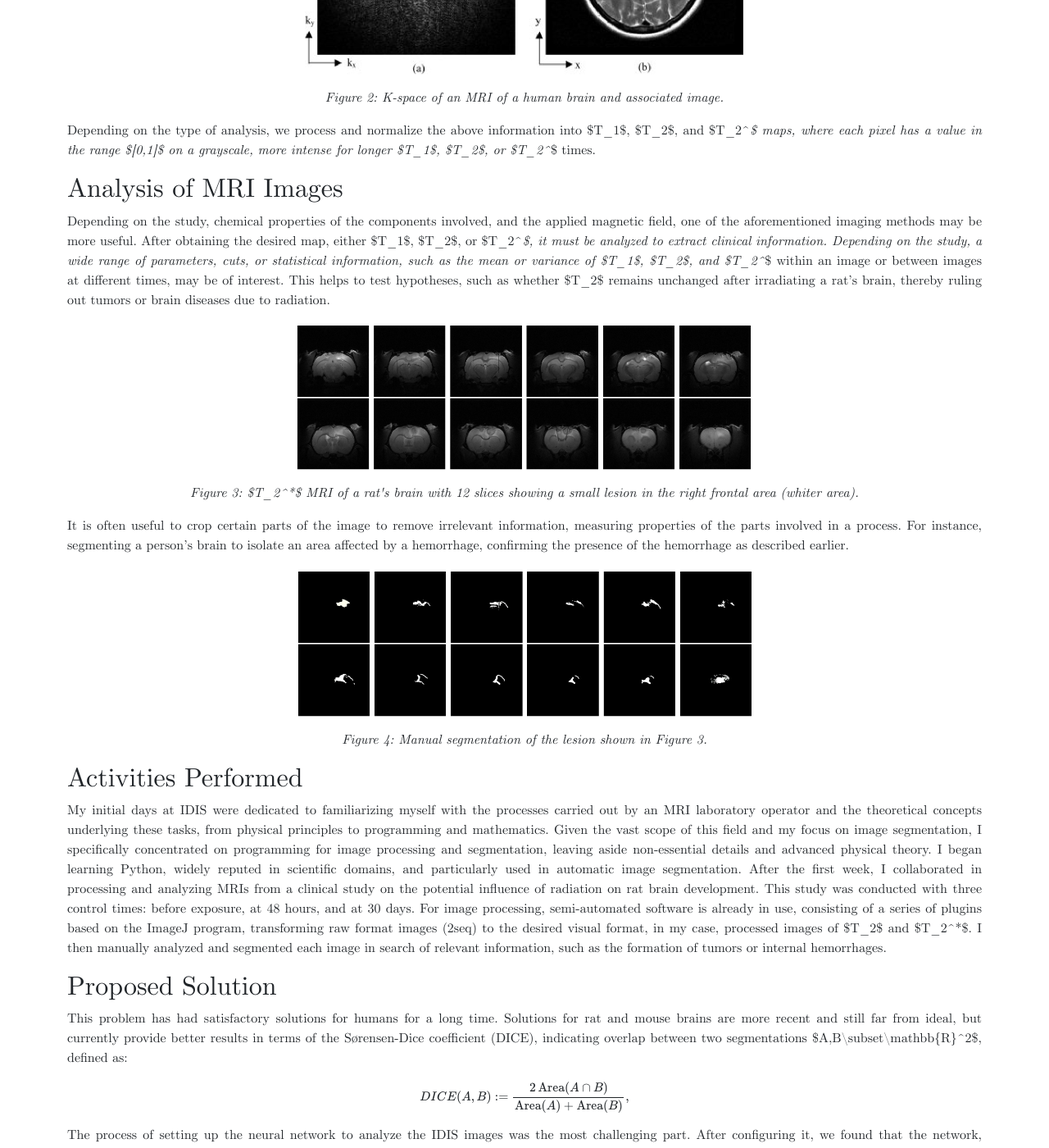
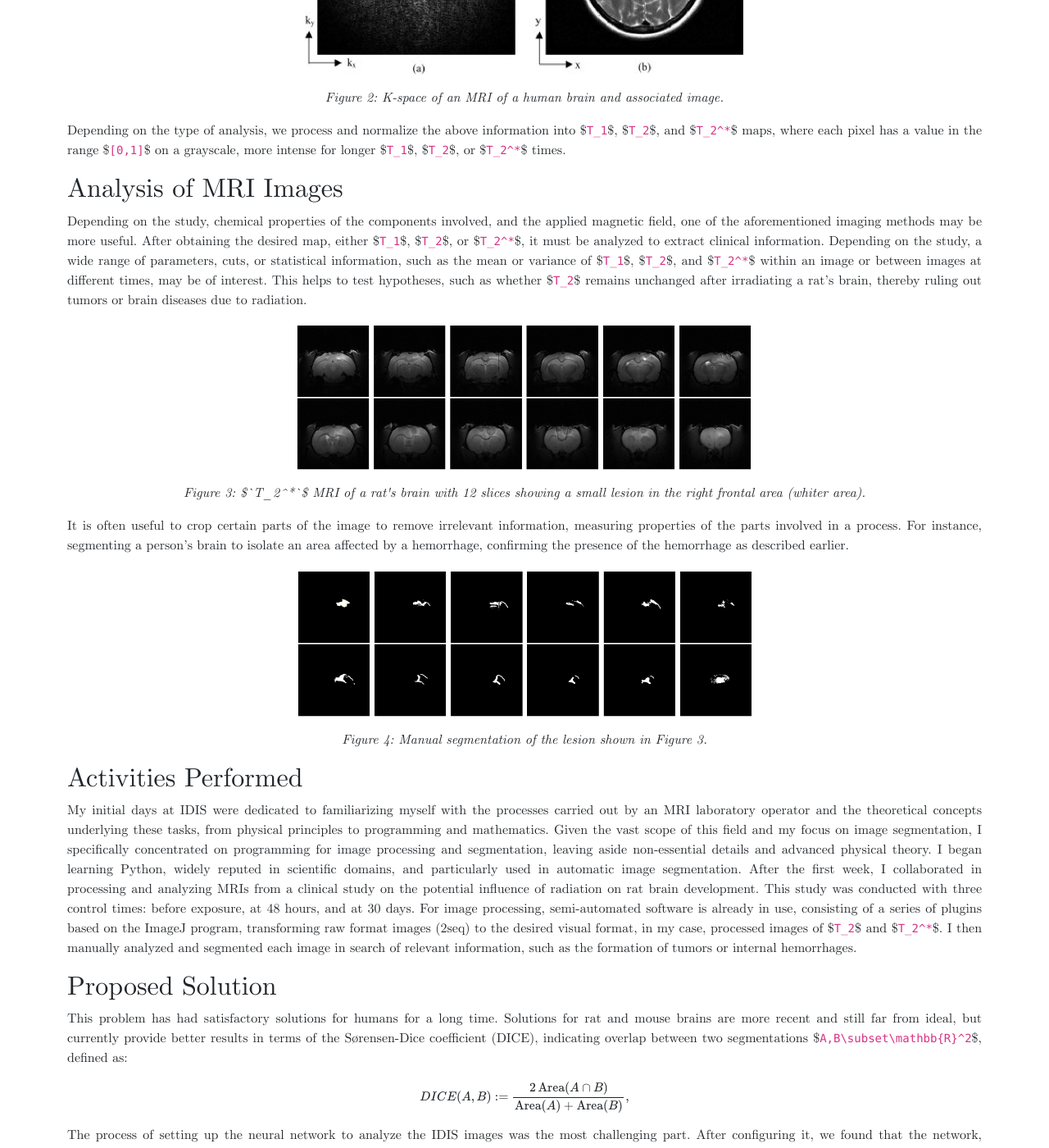
Before and after one commit to RoidaVinci/web, a Jekyll site: the page built from articles/idis.md, in a window 1280 px wide and 1400 px high, scrolled down 2015 px. Shown: the whole window at 82% size. Built offline with Jekyll 4.4.1, drawn with Linux system fonts in a browser that asks for light colours; some of the changed text lies outside the part shown.

Commit message:
Update idis.md

```diff
--- a/articles/idis.md
+++ b/articles/idis.md
@@ -13,7 +13,7 @@ During my internship, I worked on obtaining brain maps of rodents through softwa
 ## Magnetic Resonance Imaging
 Magnetic resonance imaging (MRI) is an indirect method of obtaining images of objects inaccessible through conventional lenses, such as human or rat organs. Its foundation is purely physical, using a magnetic field and subsequent transverse magnetic fields to obtain precise wave information about each point in space. This allows the reconstruction of two-dimensional images of the interiors of bodies.
 
-Under certain physical assumptions, the application of an external magnetic field to an isolated system containing Hydrogen nuclei causes the spins to predominantly align in the direction of the magnetic field. This creates a net magnetization, $M$, which is the sum of the magnetic moments of all Hydrogen nuclei in the system, described by the following equations over time:
+Under certain physical assumptions, the application of an external magnetic field to an isolated system containing Hydrogen nuclei causes the spins to predominantly align in the direction of the magnetic field. This creates a net magnetization, $`M`$, which is the sum of the magnetic moments of all Hydrogen nuclei in the system, described by the following equations over time:
 
 $$
 \begin{cases}
@@ -23,7 +23,7 @@ M_z(t)=M_0 (1-e^\frac{-t}{T_1}),
 \end{cases}
 $$
 
-where $M_0$ is the initial value of the net magnetization, greater with a stronger external magnetic field, and $T_1$ and $T_2$ are parameters dependent on the physico-chemical structure of the sample. The times $T_1$ and $T_2$ represent the time for the transverse components $M_x$ and $M_y$ and the longitudinal component $M_z$ to return to $1-\frac{1}{e} \approx 0.63$ of their equilibrium values. This process is crucial for subsequent MRI image analysis, as explained later.
+where $`M_0`$ is the initial value of the net magnetization, greater with a stronger external magnetic field, and $`T_1`$ and $`T_2`$ are parameters dependent on the physico-chemical structure of the sample. The times $`T_1`$ and $`T_2`$ represent the time for the transverse components $`M_x`$ and $`M_y`$ and the longitudinal component $`M_z`$ to return to $`1-\frac{1}{e} \approx 0.63`$ of their equilibrium values. This process is crucial for subsequent MRI image analysis, as explained later.
 
 <p align="center">
   <img src="../imaxes/mxymz.png" alt="Figure 1" style="max-width: 50%;">
@@ -32,23 +32,23 @@ where $M_0$ is the initial value of the net magnetization, greater with a strong
   <em>Figure 1: Illustration showing the tendency of net magnetization to return to the longitudinal axis, making the transverse magnetization null over time.</em>
 </p>
 
-In practice, the transverse component $M_x, M_y$ does not return to $1-\frac{1}{e}$ of the equilibrium value within $T_2$. Local chemical structure differences and magnetic field inhomogeneities cause this process to be faster. Hence, the observed decay time $T_2^*$ is defined as:
+In practice, the transverse component $`M_x`$, $`M_y`$ does not return to $`1-\frac{1}{e}`$ of the equilibrium value within $`T_2`$. Local chemical structure differences and magnetic field inhomogeneities cause this process to be faster. Hence, the observed decay time $`T_2^*`$ is defined as:
 
 $$
 T_2^*=\frac{1}{\frac{1}{T_2}+\gamma\Delta B_0}
 $$
 
-where $\gamma$ is the gyromagnetic ratio and $\Delta B_0$ is the magnetic field variation at the measurement point. $T_2^*$ is the practical decay time of the transverse component to $\frac{1}{e}$, often more useful and reliable for studies, requiring more uniform magnetic fields due to greater sensitivity to field irregularities.
+where $`\gamma`$ is the gyromagnetic ratio and $`\Delta B_0`$ is the magnetic field variation at the measurement point. $`T_2^*`$ is the practical decay time of the transverse component to $`\frac{1}{e}`$, often more useful and reliable for studies, requiring more uniform magnetic fields due to greater sensitivity to field irregularities.
 
-Relaxation times $T_1$ and $T_2$, and thus $T_2^*$, depend on the amount and size of water molecules and hydrophilic molecules (those tending to chemically combine with water). This theoretical and practical relationship is vital for creating images of living specimens.
+Relaxation times $`T_1`$ and $`T_2`$, and thus $`T_2^*`$, depend on the amount and size of water molecules and hydrophilic molecules (those tending to chemically combine with water). This theoretical and practical relationship is vital for creating images of living specimens.
 
-MRI captures electromagnetic wave information, encapsulating all system data in the K-space, $\mathbb{K}$:
+MRI captures electromagnetic wave information, encapsulating all system data in the K-space, $`\mathbb{K}`$:
 
 $$
 (k_x,k_y)(t)=\left(\int_{0}^t\gamma G_x(u)du,\int_{0}^t\gamma G_y(u)du\right)\in\mathbb{K},
 $$
 
-where $\gamma$ is the gyromagnetic ratio, and $G_x$ and $G_y$ are the magnetic gradients. The K-space contains wave information for MRI data, allowing image reconstruction through inverse Fourier series, using methods like the Fast Fourier Transform. K-space data is often halved using theoretical central symmetry, accelerating reconstruction.
+where $`\gamma`$ is the gyromagnetic ratio, and $`G_x`$ and $`G_y`$ are the magnetic gradients. The K-space contains wave information for MRI data, allowing image reconstruction through inverse Fourier series, using methods like the Fast Fourier Transform. K-space data is often halved using theoretical central symmetry, accelerating reconstruction.
 
 <p align="center">
   <img src="../imaxes/kespacio.png" alt="Figure 2" style="max-width: 50%;">
@@ -57,16 +57,16 @@ where $\gamma$ is the gyromagnetic ratio, and $G_x$ and $G_y$ are the magnetic g
   <em>Figure 2: K-space of an MRI of a human brain and associated image.</em>
 </p>
 
-Depending on the type of analysis, we process and normalize the above information into $T_1$, $T_2$, and $T_2^*$ maps, where each pixel has a value in the range $[0,1]$ on a grayscale, more intense for longer $T_1$, $T_2$, or $T_2^*$ times.
+Depending on the type of analysis, we process and normalize the above information into $`T_1`$, $`T_2`$, and $`T_2^*`$ maps, where each pixel has a value in the range $`[0,1]`$ on a grayscale, more intense for longer $`T_1`$, $`T_2`$, or $`T_2^*`$ times.
 
 ## Analysis of MRI Images
-Depending on the study, chemical properties of the components involved, and the applied magnetic field, one of the aforementioned imaging methods may be more useful. After obtaining the desired map, either $T_1$, $T_2$, or $T_2^*$, it must be analyzed to extract clinical information. Depending on the study, a wide range of parameters, cuts, or statistical information, such as the mean or variance of $T_1$, $T_2$, and $T_2^*$ within an image or between images at different times, may be of interest. This helps to test hypotheses, such as whether $T_2$ remains unchanged after irradiating a rat's brain, thereby ruling out tumors or brain diseases due to radiation.
+Depending on the study, chemical properties of the components involved, and the applied magnetic field, one of the aforementioned imaging methods may be more useful. After obtaining the desired map, either $`T_1`$, $`T_2`$, or $`T_2^*`$, it must be analyzed to extract clinical information. Depending on the study, a wide range of parameters, cuts, or statistical information, such as the mean or variance of $`T_1`$, $`T_2`$, and $`T_2^*`$ within an image or between images at different times, may be of interest. This helps to test hypotheses, such as whether $`T_2`$ remains unchanged after irradiating a rat's brain, thereby ruling out tumors or brain diseases due to radiation.
 
 <p align="center">
   <img src="../imaxes/scan.png" alt="Figure 3" style="max-width: 50%;">
 </p>
 <p align="center">
-  <em>Figure 3: $T_2^*$ MRI of a rat's brain with 12 slices showing a small lesion in the right frontal area (whiter area).</em>
+  <em>Figure 3: $`T_2^*`$ MRI of a rat's brain with 12 slices showing a small lesion in the right frontal area (whiter area).</em>
 </p>
 
 It is often useful to crop certain parts of the image to remove irrelevant information, measuring properties of the parts involved in a process. For instance, segmenting a person's brain to isolate an area affected by a hemorrhage, confirming the presence of the hemorrhage as described earlier.
@@ -79,10 +79,10 @@ It is often useful to crop certain parts of the image to remove irrelevant infor
 </p>
 
 ## Activities Performed
-My initial days at IDIS were dedicated to familiarizing myself with the processes carried out by an MRI laboratory operator and the theoretical concepts underlying these tasks, from physical principles to programming and mathematics. Given the vast scope of this field and my focus on image segmentation, I specifically concentrated on programming for image processing and segmentation, leaving aside non-essential details and advanced physical theory. I began learning Python, widely reputed in scientific domains, and particularly used in automatic image segmentation. After the first week, I collaborated in processing and analyzing MRIs from a clinical study on the potential influence of radiation on rat brain development. This study was conducted with three control times: before exposure, at 48 hours, and at 30 days. For image processing, semi-automated software is already in use, consisting of a series of plugins based on the ImageJ program, transforming raw format images (2seq) to the desired visual format, in my case, processed images of $T_2$ and $T_2^*$. I then manually analyzed and segmented each image in search of relevant information, such as the formation of tumors or internal hemorrhages.
+My initial days at IDIS were dedicated to familiarizing myself with the processes carried out by an MRI laboratory operator and the theoretical concepts underlying these tasks, from physical principles to programming and mathematics. Given the vast scope of this field and my focus on image segmentation, I specifically concentrated on programming for image processing and segmentation, leaving aside non-essential details and advanced physical theory. I began learning Python, widely reputed in scientific domains, and particularly used in automatic image segmentation. After the first week, I collaborated in processing and analyzing MRIs from a clinical study on the potential influence of radiation on rat brain development. This study was conducted with three control times: before exposure, at 48 hours, and at 30 days. For image processing, semi-automated software is already in use, consisting of a series of plugins based on the ImageJ program, transforming raw format images (2seq) to the desired visual format, in my case, processed images of $`T_2`$ and $`T_2^*`$. I then manually analyzed and segmented each image in search of relevant information, such as the formation of tumors or internal hemorrhages.
 
 ## Proposed Solution
-This problem has had satisfactory solutions for humans for a long time. Solutions for rat and mouse brains are more recent and still far from ideal, but currently provide better results in terms of the Sørensen-Dice coefficient (DICE), indicating overlap between two segmentations $A,B\subset\mathbb{R}^2$, defined as:
+This problem has had satisfactory solutions for humans for a long time. Solutions for rat and mouse brains are more recent and still far from ideal, but currently provide better results in terms of the Sørensen-Dice coefficient (DICE), indicating overlap between two segmentations $`A,B\subset\mathbb{R}^2`$, defined as:
 
 $$
 DICE(A,B):=\frac{2\operatorname{Area}(A\cap B)}{\operatorname{Area}(A)+\operatorname{Area}(B)},
```
